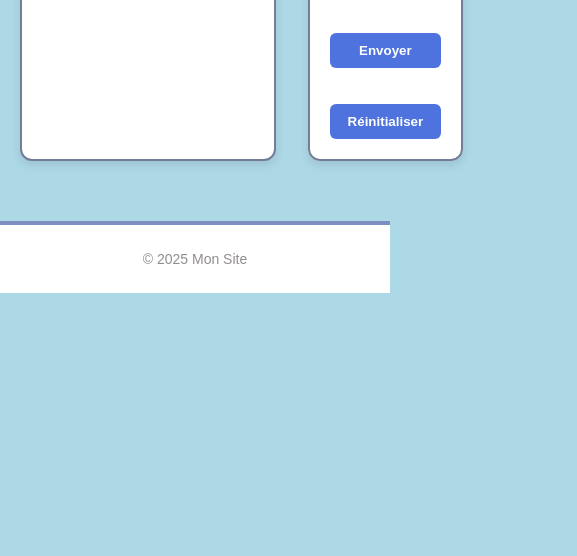
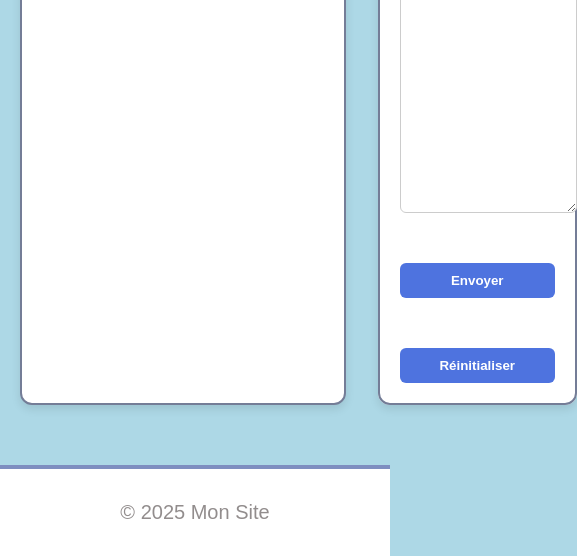
Before and after one commit to tasnimesahli/Css, a plain HTML site: page realisation/contact.html in a window 390 px wide. Shown: the part 734-1290 px from the top of the page, 577 px wide, since content can reach past the window. Before the commit the page ends 1027 px from the top, so only its background shows below. Drawn offline with Linux system fonts and the light colour scheme.

Commit message:
realisation

```diff
--- a/realisation/contact.css
+++ b/realisation/contact.css
@@ -6,11 +6,7 @@ body {
   padding: 0;
   background-color: lightblue;
   font-size: 20px;
-}@media (max-width: 1024px) {
-  body {
-    font-size: 14px;
   }
-}
 header {
   background-color: #ffffff;
   color: rgb(37, 35, 35);
```
